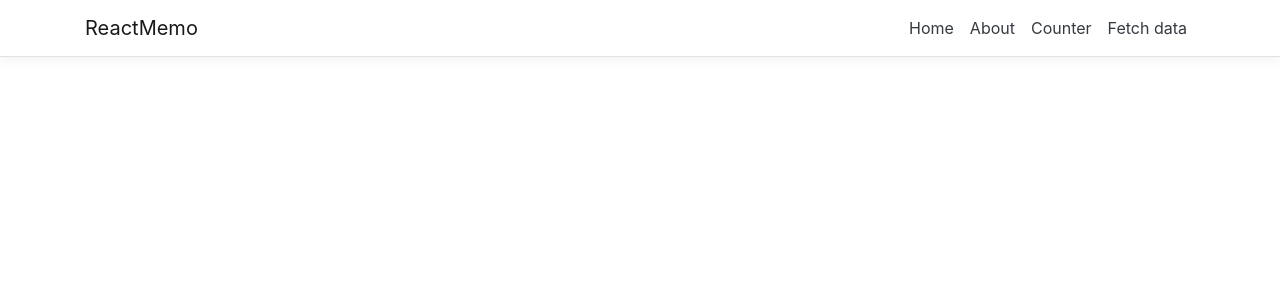
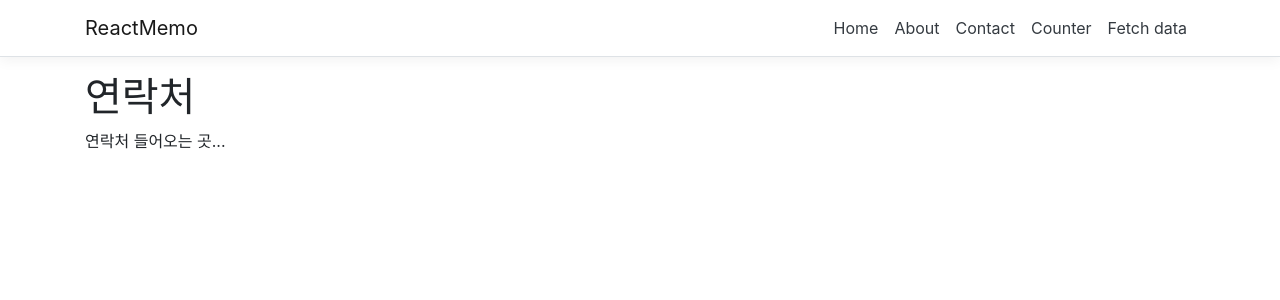
Before and after one commit to code-mongkey/ReactMemo, a React (Create React App) app in the folder ReactMemo/ClientApp/: page /contact in a window 1280 px wide. Shown: the top 300 px of the page. Built offline with nearby package versions, Linux system fonts and the light colour scheme.

Commit message:
ADD CONTACT COMPONENT

```diff
--- a/ReactMemo/ClientApp/src/App.js
+++ b/ReactMemo/ClientApp/src/App.js
@@ -5,6 +5,7 @@
 import { FetchData } from './components/FetchData';
 import { Counter } from './components/Counter';
 import { About } from './components/About';
+import { Contact } from './components/Contact';
 
 import './custom.css'
 
@@ -16,6 +17,7 @@
       <Layout>
         <Route exact path='/' component={Home} />
         <Route path='/counter' component={Counter} />
+        <Route path='/contact' component={Contact} />
         <Route path='/fetch-data' component={FetchData} />
         <Route path='/About' component={About} />
       </Layout>
--- /dev/null
+++ b/ReactMemo/ClientApp/src/components/Contact.js
@@ -0,0 +1,14 @@
+import React, { Component } from "react";
+
+export class Contact extends Component {
+    render(){
+        return(
+            <div>
+                <h1>연락처</h1>
+                <p>
+                    연락처 들어오는 곳...
+                </p>
+            </div>
+        );
+    }
+}
--- a/ReactMemo/ClientApp/src/components/NavMenu.js
+++ b/ReactMemo/ClientApp/src/components/NavMenu.js
@@ -37,6 +37,9 @@
                   <NavLink tag={Link} className="text-dark" to="/about">About</NavLink>
                 </NavItem>
                 <NavItem>
+                  <NavLink tag={Link} className="text-dark" to="/contact">Contact</NavLink>
+                </NavItem>
+                <NavItem>
                   <NavLink tag={Link} className="text-dark" to="/counter">Counter</NavLink>
                 </NavItem>
                 <NavItem>
```
